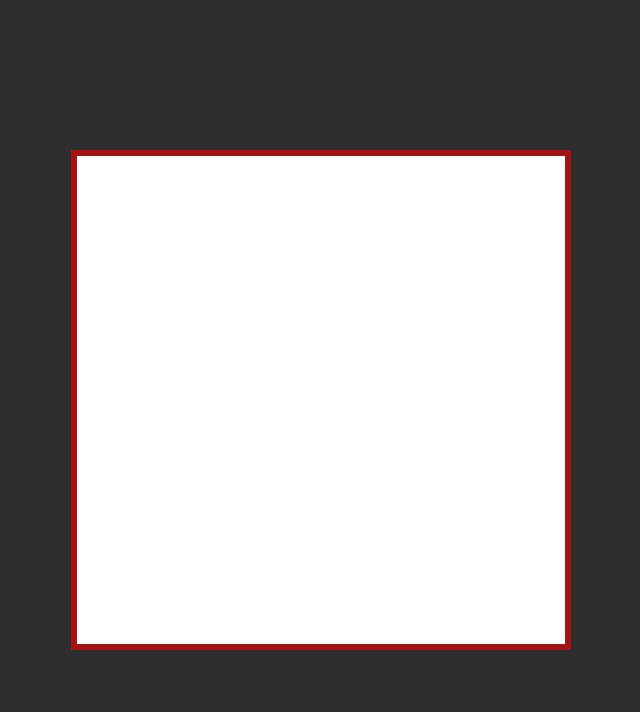
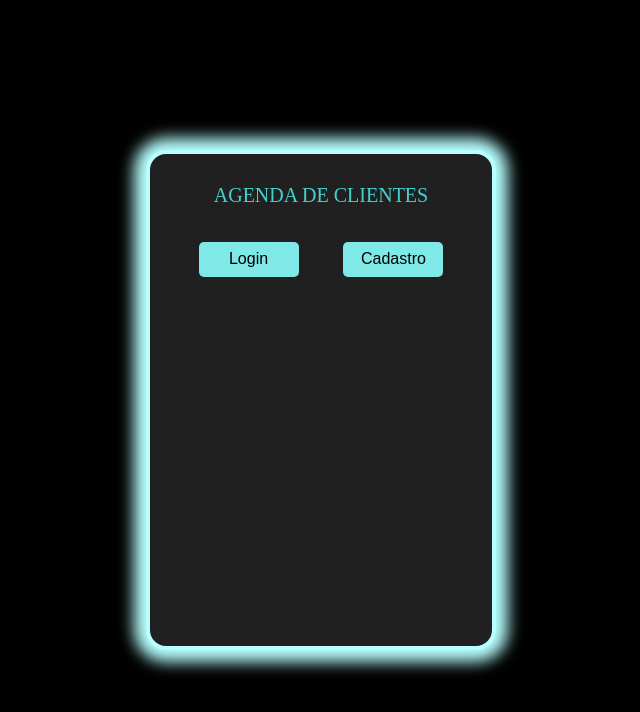
Before and after one commit to DiegoOlive29/front-client-contato, a React (Create React App) app in the folder projeto-lista-contatos/: page / in a window 1280 px wide. Shown: the top 712 px of the page, without its empty margins (319-959 px from the left). Built offline with nearby package versions, Linux system fonts and the light colour scheme.

Commit message:
Create modal and style initial

```diff
--- a/projeto-lista-contatos/src/components/ModalLoginCadastro/index.tsx
+++ b/projeto-lista-contatos/src/components/ModalLoginCadastro/index.tsx
@@ -1,11 +1,19 @@
-import { MainContainer } from "./styled"
+import { HeaderContainer, MainContainer, ButtonCamps, ButtonForms } from "./styled"
 
 const ModalLoginCadastro=() =>{
 
     return (
 
     <MainContainer>
+        <HeaderContainer>AGENDA DE CLIENTES</HeaderContainer>
 
+        <ButtonCamps>
+
+            <ButtonForms>Login</ButtonForms>
+
+            <ButtonForms>Cadastro</ButtonForms>
+
+        </ButtonCamps>
     </MainContainer>
 
     )
--- a/projeto-lista-contatos/src/components/ModalLoginCadastro/styled.tsx
+++ b/projeto-lista-contatos/src/components/ModalLoginCadastro/styled.tsx
@@ -1,8 +1,51 @@
 import styled from "styled-components";
 
 export const MainContainer = styled.main`
-  background-color: white;
-  height: 500px;
-  width: 500px;
-  border: #a51414 6px solid;
+  background-color      : #202020;
+  height                : 500px;
+  width                 : 350px;
+  border                : var(--detailcolor) 4px solid;
+  border-radius         : 20px;
+  box-shadow            : 0px 0px 15px 12px var(--detailcolor);
+  display               : flex;
+  flex-direction        : column;
+  align-items           : center;
+  justify-content       : flex-start;
+  padding               : 30px 10px;
+
+
 `;
+
+export const HeaderContainer = styled.div`
+    height              : 50px;
+    width               : 90%;
+    color               : var(--textTop);
+    font-family         : 'Didot';
+    font-size           : 20px;
+    border-radius       : 5px;
+
+`
+
+export const ButtonCamps = styled.div`
+  height                : 50px;
+  width                 : 90%;
+  display               : flex;
+  flex-direction        : row;
+  justify-content       : space-around;
+  align-items           : center;
+
+`
+export const ButtonForms =styled.button`
+  height                : 35px;
+  width                 : 100px;
+  padding               : 5px;
+  background-color      : var(--blueop);
+  border                : none;
+  border-radius         : 5px;
+  font-size             : 16px;
+  :hover{
+    background-color    : var(--hoverbutton);
+    transition          : .3s;
+    color               : white;
+  }
+`
--- a/projeto-lista-contatos/src/styles/index.tsx
+++ b/projeto-lista-contatos/src/styles/index.tsx
@@ -2,6 +2,10 @@ import { createGlobalStyle } from "styled-components";
 
 export const GlobalStyle = createGlobalStyle`
     :root{
+        --textTop       : #44d2ce;
+        --detailcolor   : #b7ffff;
+        --blueop        : #7ee9e7;
+        --hoverbutton   :   #00a7a2
     }
     *{
         margin          : 0;
@@ -21,7 +25,7 @@ export const GlobalStyle = createGlobalStyle`
         max-width       : 100%;
     }
     body{
-        background-color: #2e2e2e;
+        background-color: #000;
         color           : white;
         height          : 100vh;
         width           : 100%;
```
